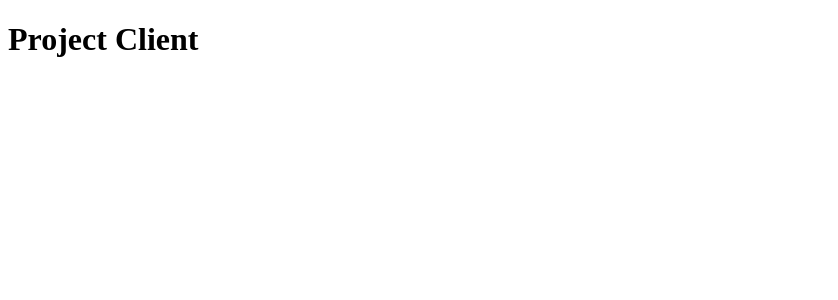
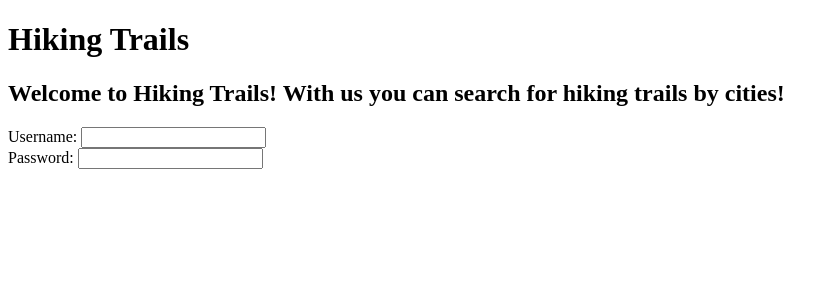
Before and after one commit to CristianAlaniz20/python-p4-trail-app-project, a React (Create React App) app in the folder client/: page / in a window 1280 px wide. Shown: the top 300 px of the page, without its empty margins (0-838 px from the left). Built offline with nearby package versions, Linux system fonts and the light colour scheme.

Commit message:
create LogIn React component + add to App.js

```diff
--- a/client/src/components/App.js
+++ b/client/src/components/App.js
@@ -1,8 +1,15 @@
 import React, { useEffect, useState } from "react";
 import { Switch, Route } from "react-router-dom";
+import LogIn from "./LogIn";
 
 function App() {
-  return <h1>Project Client</h1>;
+  return (
+    <div>
+      <h1>Hiking Trails</h1>
+      <h2>Welcome to Hiking Trails! With us you can search for hiking trails by cities!</h2>
+      <LogIn />
+    </div>
+  )
 }
 
 export default App;
--- /dev/null
+++ b/client/src/components/LogIn.js
@@ -0,0 +1,21 @@
+import React from "react";
+
+function LogIn() {
+    return (
+        <form>
+            <label for='username'>Username: </label>
+            <input
+            id='username'
+            name='username'
+            />
+            <br />
+            <label for='password'>Password: </label>
+            <input
+            id='password'
+            name='password'
+            />
+      </form>
+    )
+}
+
+export default LogIn;
```
Also changed, not shown: 1 other file (tests, documents, lock files or other folders).
